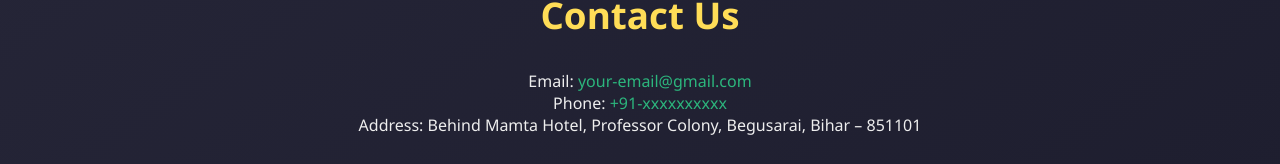
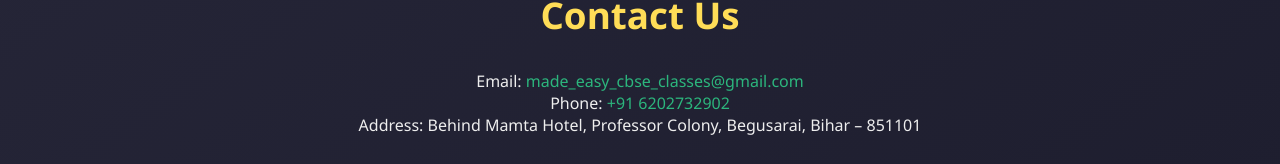
Before and after one commit to madeeasycbseclasses/MadeEasyCBSEClasses, a plain HTML site: page index.html in a window 1280 px wide. Shown: the part 3181-3345 px from the top of the page. Drawn offline with nearby package versions, Linux system fonts and the light colour scheme.

Commit message:
Update index.html

```diff
--- a/index.html
+++ b/index.html
@@ -313,8 +313,8 @@
   <!-- Contact Section -->
   <section data-aos="fade-up">
     <h2 class="section-heading">Contact Us</h2>
-    <p>Email: <a href="mailto:your-email@gmail.com">your-email@gmail.com</a></p>
-    <p>Phone: <a href="tel:+91xxxxxxxxxx">+91-xxxxxxxxxx</a></p>
+    <p>Email: <a href="mailto:your-niteesh70k@gmail.com">made_easy_cbse_classes@gmail.com</a></p>
+    <p>Phone: <a href="tel:+916202732902">+91 6202732902</a></p>
     <p>Address: Behind Mamta Hotel, Professor Colony, Begusarai, Bihar – 851101</p>
   </section>
 
```
